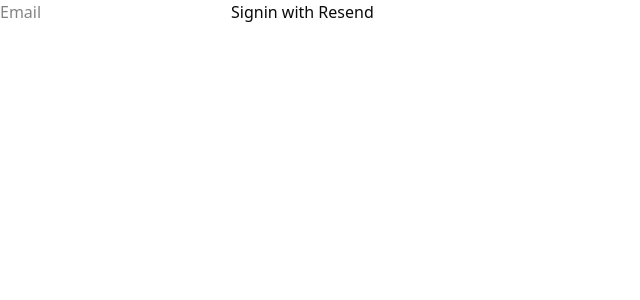
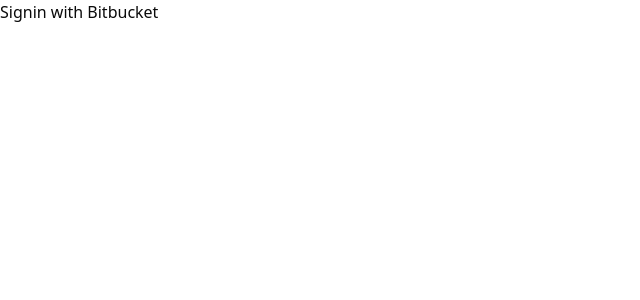
Before and after one commit to mxy680/meco, a Next.js app in the folder apps/web/: page /auth/signin in a window 1280 px wide. Shown: the top 300 px of the page, without its empty margins (0-640 px from the left). Built offline with nearby package versions, Linux system fonts and the light colour scheme.

Commit message:
added bitbucket oauth

```diff
--- a/apps/web/app/auth/signin/page.tsx
+++ b/apps/web/app/auth/signin/page.tsx
@@ -1,15 +1,14 @@
-import { signIn } from "@/lib/auth"
+import { signIn } from "@/lib/auth";
 
 export default function SignIn() {
   return (
     <form
-      action={async (formData) => {
-        "use server"
-        await signIn("resend", formData)
+      action={async () => {
+        "use server";
+        await signIn("bitbucket");
       }}
     >
-      <input type="text" name="email" placeholder="Email" />
-      <button type="submit">Signin with Resend</button>
+      <button type="submit">Signin with Bitbucket</button>
     </form>
-  )
+  );
 }
--- a/apps/web/config/auth.config.ts
+++ b/apps/web/config/auth.config.ts
@@ -1,7 +1,8 @@
 import GitHub from "next-auth/providers/github"
+import Bitbucket from "next-auth/providers/bitbucket"
 import type { NextAuthConfig } from "next-auth"
 
 // Notice this is only an object, not a full Auth.js instance
 export default {
-    providers: [GitHub],
+    providers: [GitHub, Bitbucket],
 } satisfies NextAuthConfig
```
